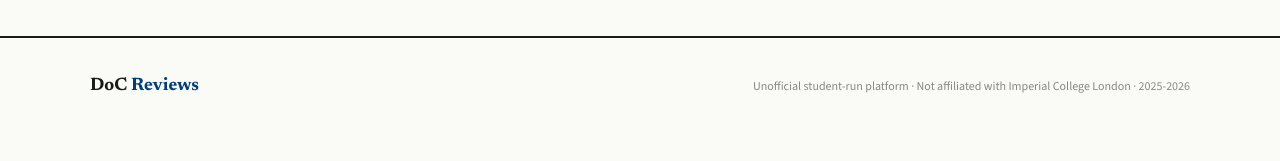
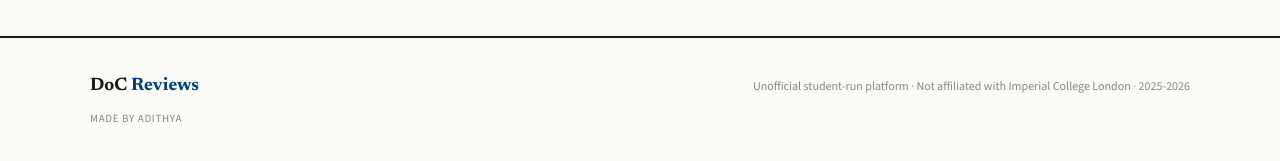
Before and after one commit to adithya-n05/doc-reviews, a Next.js app: page / in a window 1280 px wide. Shown: the part 887-1048 px from the top of the page. Built offline with nearby package versions, Linux system fonts and the light colour scheme; no server answers.

Commit message:
feat: update landing ctas and add footer maker credit

```diff
--- a/src/app/globals.css
+++ b/src/app/globals.css
@@ -1274,6 +1274,14 @@
     }
     .footer-logo span { color: var(--accent); }
 
+    .footer-attribution {
+      margin-top: 6px;
+      font-size: 11px;
+      color: var(--ink-light);
+      letter-spacing: 0.06em;
+      text-transform: uppercase;
+    }
+
     .footer-copy {
       font-size: 12px;
       color: var(--ink-light);
--- a/src/app/page.tsx
+++ b/src/app/page.tsx
@@ -47,6 +47,9 @@ export default async function HomePage() {
   } catch {
     signedInDisplayName = null;
   }
+
+  const primaryHeroCtaLabel = signedInDisplayName ? "Browse Modules" : "Start Reading";
+  const primaryHeroCtaHref = signedInDisplayName ? "/modules" : "/auth/signup";
 
   return (
     <div className="site-shell">
@@ -139,12 +142,18 @@ export default async function HomePage() {
             and exam fairness.
           </p>
           <div className="hero-actions">
-            <Link className="btn btn-primary" href="/auth/signup">
-              Start Reading
+            <Link className="btn btn-primary" href={primaryHeroCtaHref}>
+              {primaryHeroCtaLabel}
             </Link>
+            {signedInDisplayName ? (
+              <Link className="btn" href="/profile">
+                Profile
+              </Link>
+            ) : (
               <Link className="btn" href="/modules">
                 Browse Modules
               </Link>
+            )}
           </div>
         </div>
         <div>
@@ -245,8 +254,11 @@ export default async function HomePage() {
 
       <footer className="footer">
         <div className="footer-inner">
+          <div>
             <div className="footer-logo">
               DoC <span>Reviews</span>
+            </div>
+            <div className="footer-attribution">Made by Adithya</div>
           </div>
           <div className="footer-copy">
             Unofficial student-run platform · Not affiliated with Imperial College
```
Also changed, not shown: 2 other files (tests, documents, lock files or other folders). Lines whose indentation alone changed are shown as unchanged.
